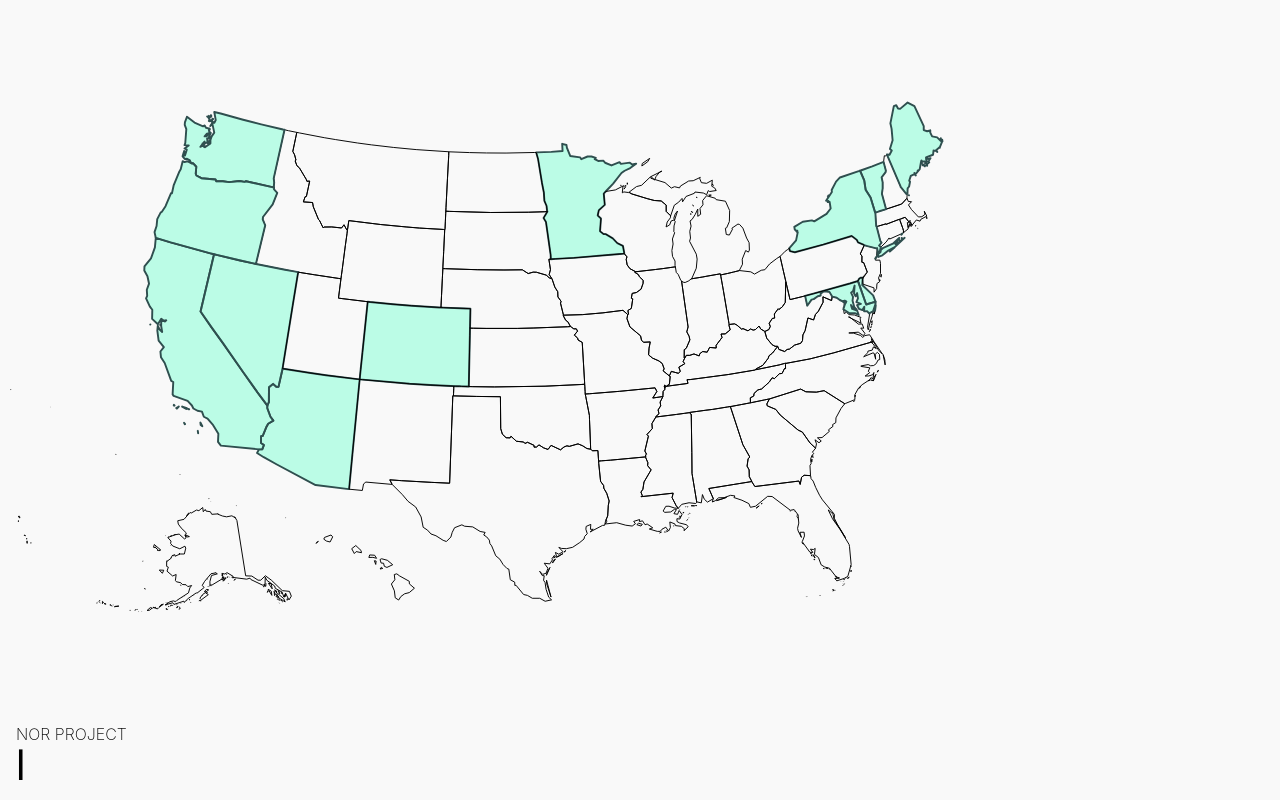
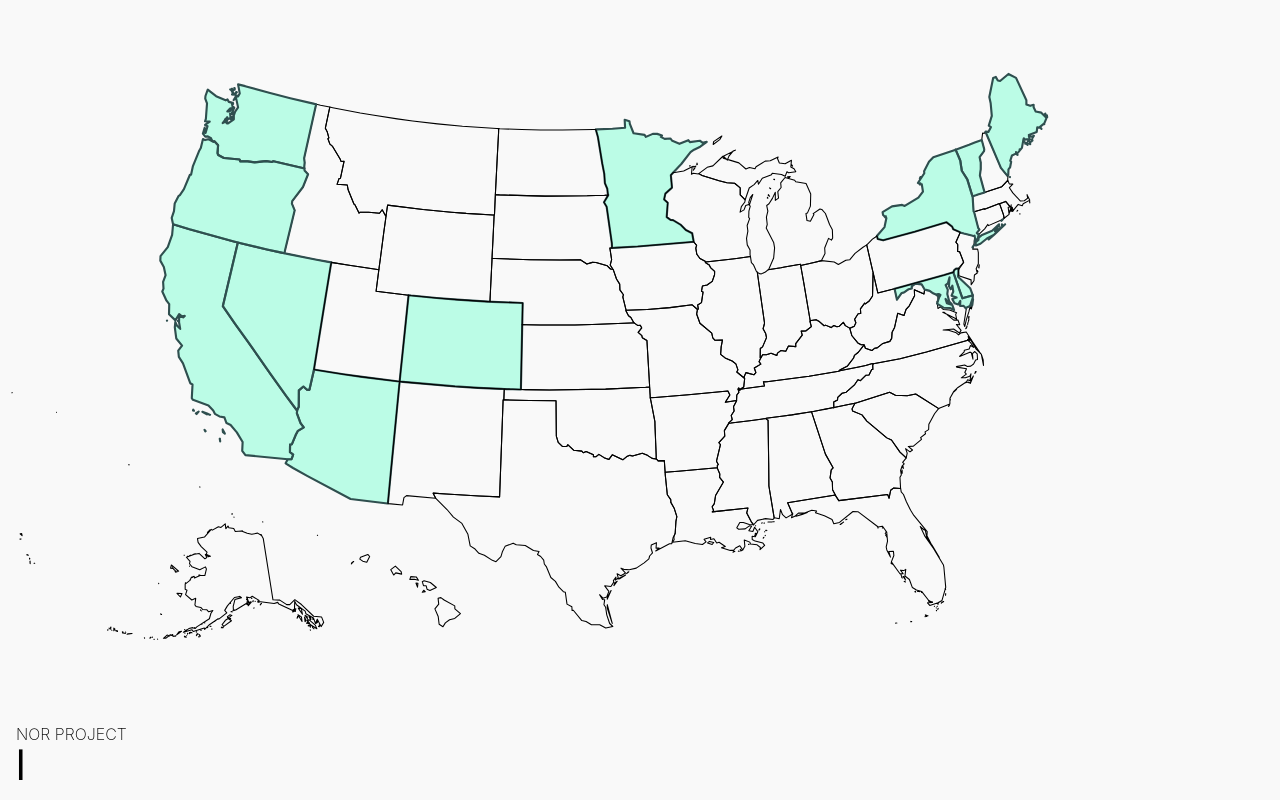
Before and after one commit to liangchow/reactjs-nor-map, a React (Vite) app: page / in a window 1280 px wide. Built offline with nearby package versions, Linux system fonts and the light colour scheme.

Commit message:
Update index.css
Update media query

```diff
--- a/src/index.css
+++ b/src/index.css
@@ -161,10 +161,15 @@ footer h2 {
 }
 
 @media (min-width: 640px) {
+  .imgContainer {
+    width: 100%;
+  }
+
+
   .sidebar {
     position: relative;
     inset: unset;
-    min-width: 30%;
+    max-width: 30%;
     max-height: 100vh;
     box-shadow: 0 0 40px 5px #030615;
   }
```
